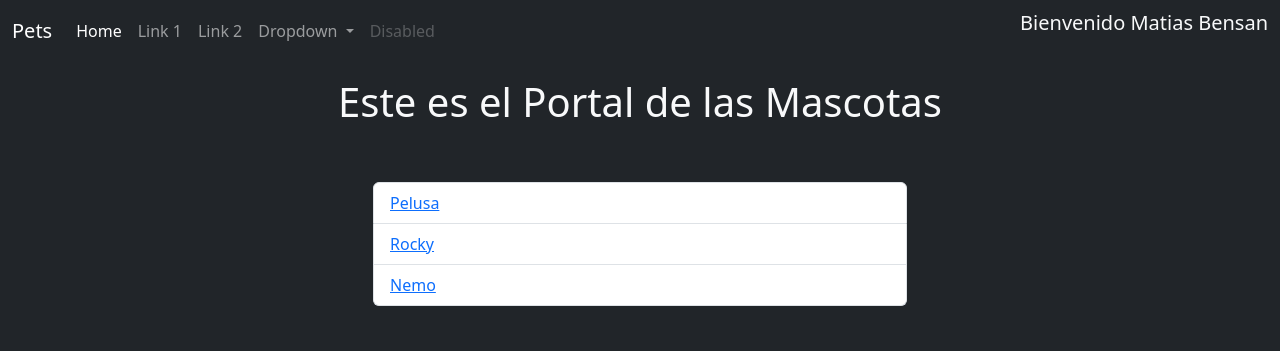
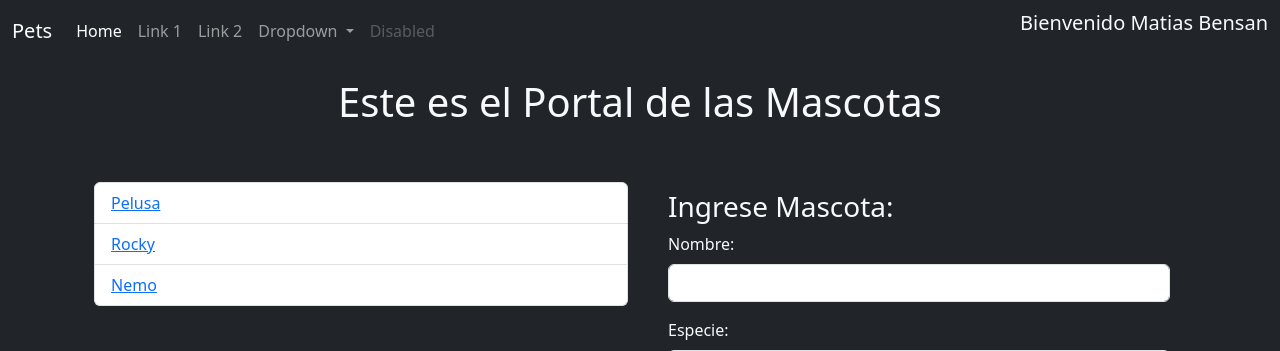
Before and after one commit to carlostoledoe/primer_proyecto, a Django app: page /pets/ in a window 1280 px wide. Shown: the top 351 px of the page. Run offline with Django 5.2, Linux system fonts and the light colour scheme.

Commit message:
Se agrega un formulario, ruta y función

```diff
--- a/mascotas/templates/mascotas.html
+++ b/mascotas/templates/mascotas.html
@@ -4,7 +4,7 @@
 <h1 class="text-center mt-3 mb-5 text-light">{{ titulo }}</h1>
 <div class="container">
   <div class="row">
-    <div class="col-6 offset-3 mt-2">
+    <div class="col-6 mt-2">
       <ul class="list-group">
         {% for masc in mascotas %}
           <li class="list-group-item" >
@@ -13,6 +13,24 @@
         {% endfor %}
       </ul>
     </div>
+    <div class="col-6">
+      <form class="m-3" action="/pets/create" method="post">
+        {% csrf_token %}
+        <h3 class="text-light">Ingrese Mascota: </h3>
+
+        <div class="mb-3">
+          <label class="form-label text-light">Nombre:</label>
+          <input type="text" class="form-control" name="nombre">
+        </div>
+
+        <div class="mb-3">
+          <label class="form-label text-light">Especie:</label>
+          <input type="text" class="form-control" name="especie">
+        </div>
+        <button type="submit" class="btn btn-primary">Enviar</button>
+
+      </form>
+    </div>
   </div>
 </div>
 {% endblock %}
--- a/mascotas/urls.py
+++ b/mascotas/urls.py
@@ -1,8 +1,9 @@
 from django.urls import path
-from mascotas.views import paginaMascotas, detalleMascota
+from mascotas.views import paginaMascotas, detalleMascota, crear_mascota
 
 urlpatterns = [
     path('', paginaMascotas),
+    path('home/', paginaMascotas),
     path('<id>/', detalleMascota),
-
+    path('create', crear_mascota)
 ]
--- a/mascotas/views.py
+++ b/mascotas/views.py
@@ -1,4 +1,4 @@
-from django.shortcuts import render
+from django.shortcuts import render, redirect
 from django.http import HttpResponse
 
 # Create your views here.
@@ -51,3 +51,9 @@ def detalleMascota(request, id):
     }
 
     return render(request, 'detalle.html', context)
+
+def crear_mascota(request):
+    print(request.POST)
+    print(request.POST['nombre'])
+    print(request.POST['especie'])
+    return redirect('/pets')
```
